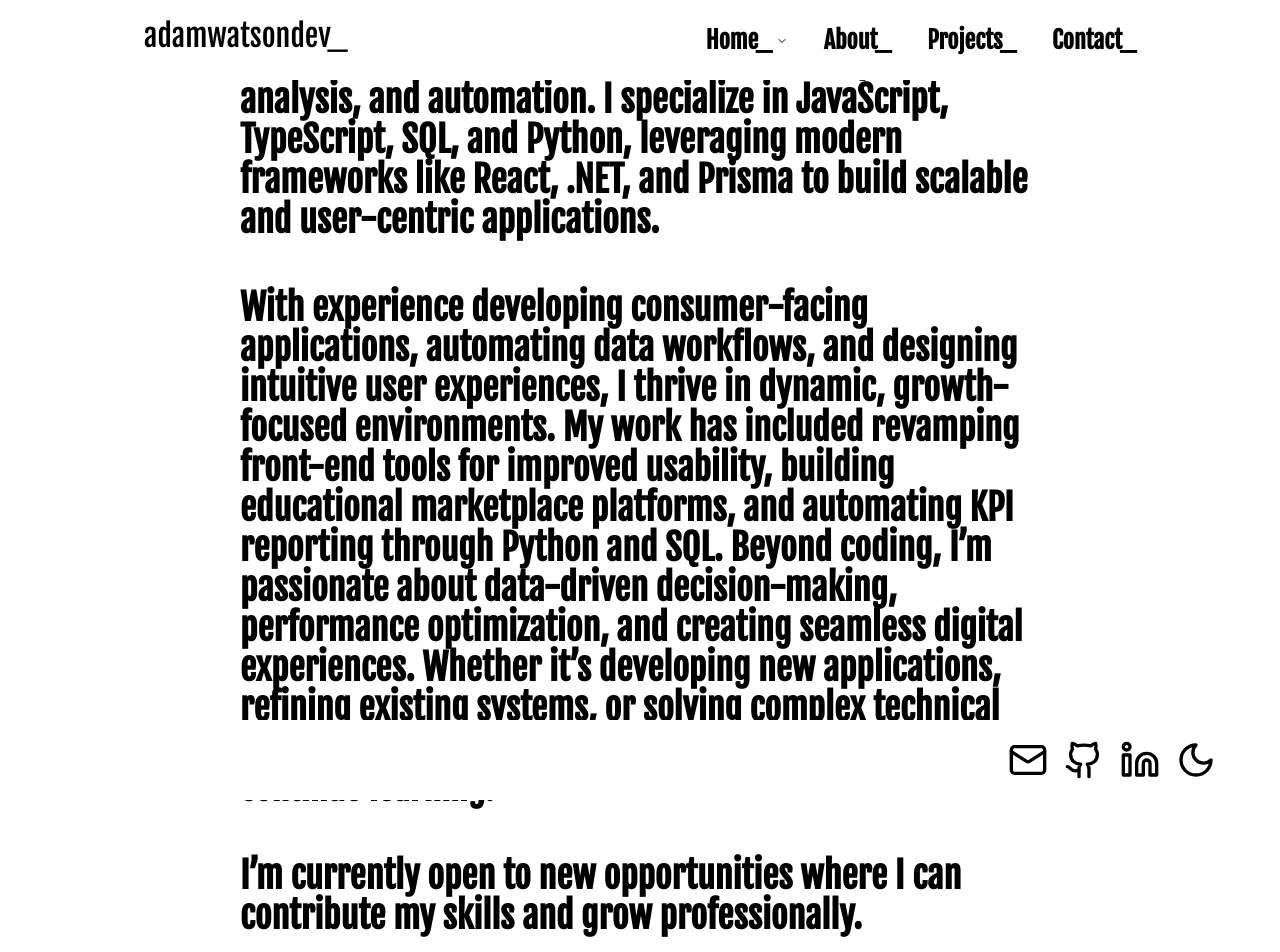
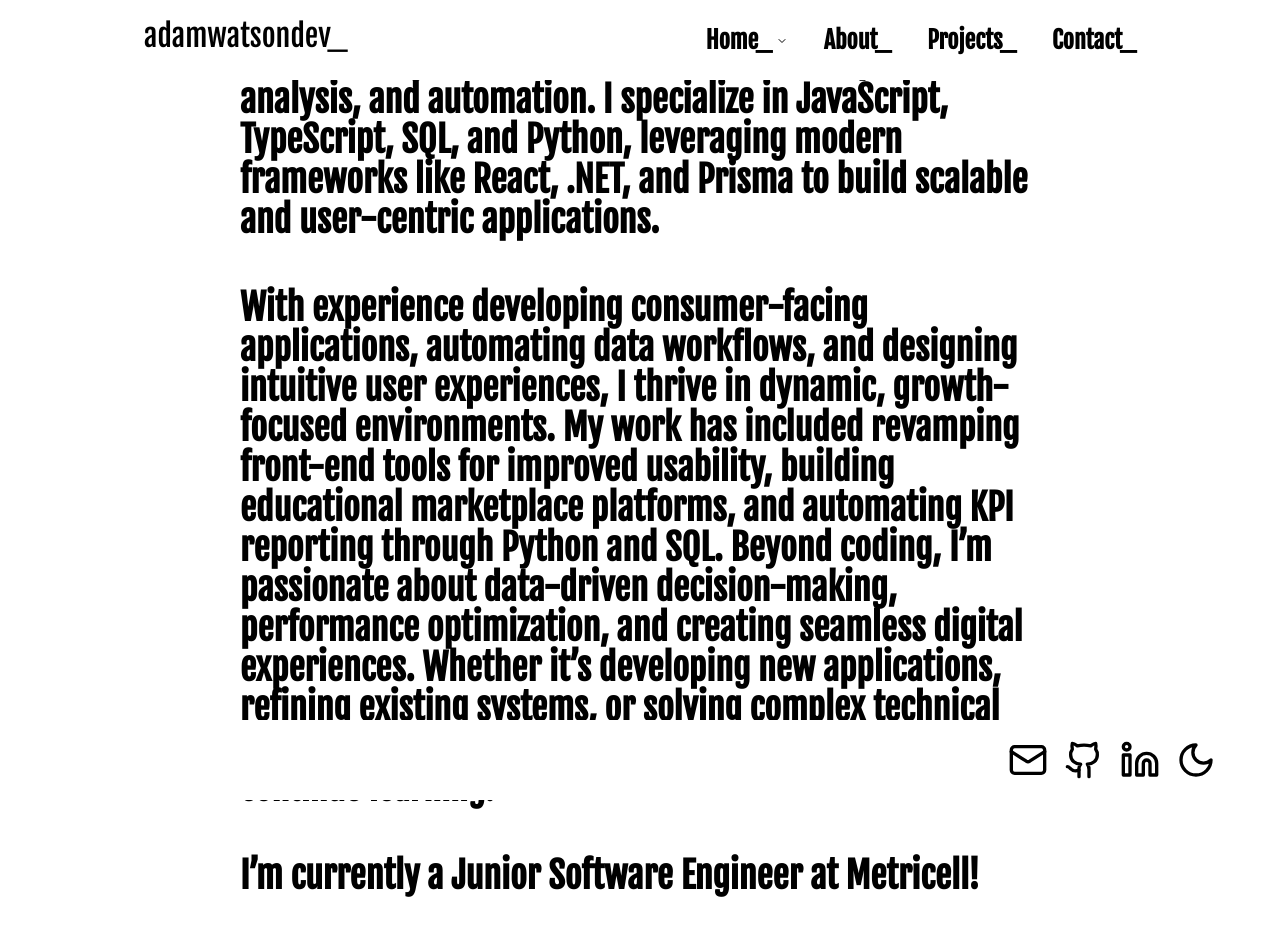
Before and after one commit to adamwatsondev/portfolio, a Next.js app: page /about in a window 1280 px wide. Shown: the top 952 px of the page. Built offline with nearby package versions, Linux system fonts and the light colour scheme.

Commit message:
about change

```diff
--- a/app/about/page.tsx
+++ b/app/about/page.tsx
@@ -32,8 +32,7 @@ export default function About() {
           expertise and continue learning.
         </span>
         <span className="md:text-4xl text-lg font-old-standard font-bold leading-tight dark:invert">
-          I’m currently open to new opportunities where I can contribute my
-          skills and grow professionally.
+          I’m currently a Junior Software Engineer at Metricell!
         </span>
       </motion.div>
     </div>
```
